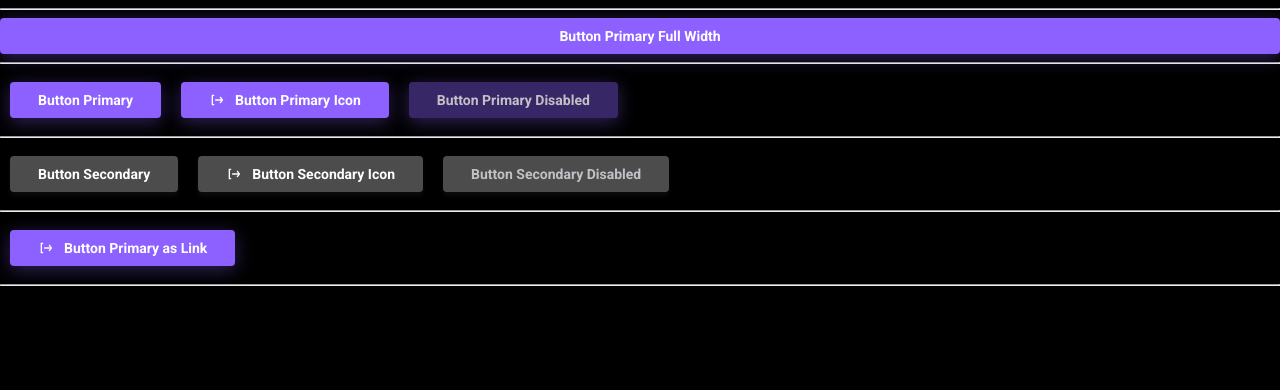
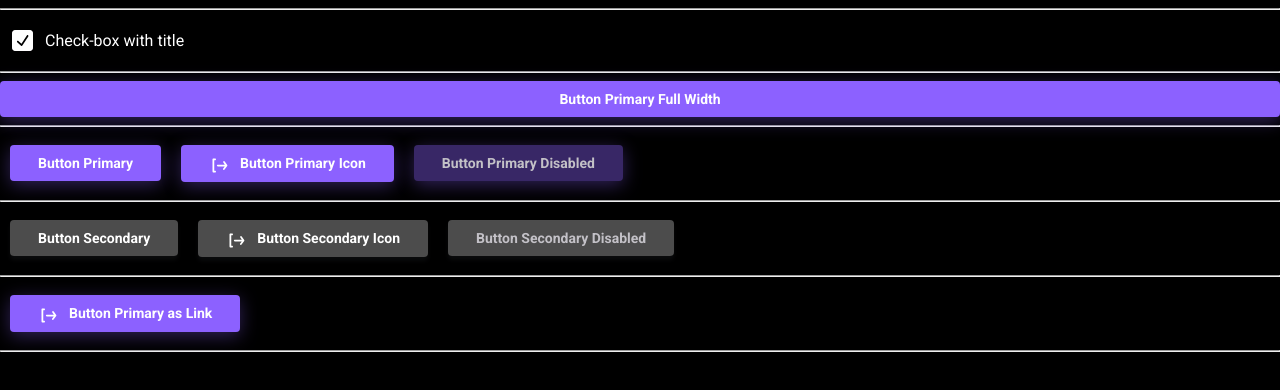
Before and after one commit to dnisaev/cards, a React (Vite) app: page / in a window 1280 px wide. Shown: the top 390 px of the page. Built offline with nearby package versions, Linux system fonts and the light colour scheme.

Commit message:
add Checkbox component

```diff
--- a/src/App.tsx
+++ b/src/App.tsx
@@ -1,9 +1,14 @@
 import { Button } from '@/components/ui/button'
+import { Checkbox } from '@/components/ui/checkbox'
 import { Icon } from '@/components/ui/icon/'
 
 export function App() {
   return (
     <div>
+      <hr />
+      <div>
+        <Checkbox checked id={'c1'} title={'Check-box with title'} />
+      </div>
       <hr />
       <div>
         <Button fullWidth variant={'primary'}>
--- /dev/null
+++ b/src/components/ui/checkbox/Checkbox.module.scss
@@ -0,0 +1,111 @@
+/* reset */
+button {
+  all: unset;
+}
+
+.checkboxRoot {
+  display: flex;
+  align-items: center;
+  justify-content: center;
+
+  width: 15px;
+  height: 15px;
+  margin: 12px;
+
+  font-family: inherit;
+
+  border: 3px solid var(--color-light-900);
+  border-radius: 4px;
+
+  &::before {
+    content: '';
+
+    position: absolute;
+    z-index: -1;
+
+    display: none;
+
+    width: 36px;
+    height: 36px;
+
+    border-radius: 50%;
+  }
+
+  &:hover {
+    cursor: pointer;
+    background-color: var(--color-dark-500);
+
+    &::before {
+      display: inline-block;
+      background-color: var(--color-dark-500);
+    }
+  }
+
+  &:active {
+    background-color: var(--color-dark-100);
+
+    &::before {
+      display: inline-block;
+      background-color: var(--color-dark-100);
+    }
+  }
+
+  &:disabled {
+    &::before {
+      display: none;
+      background-color: transparent;
+    }
+  }
+
+  &:focus-visible {
+    background-color: var(--color-dark-100);
+
+    &::before {
+      display: inline-block;
+      background-color: var(--color-dark-100);
+    }
+  }
+}
+
+.checkboxIndicator {
+  width: 21px;
+  height: 21px;
+
+  color: var(--color-dark-900);
+
+  background-color: var(--color-light-100);
+  border-radius: 4px;
+}
+
+.borderDisabled {
+  border: 3px solid var(--color-dark-100);
+
+  &:hover {
+    cursor: default;
+    background-color: transparent;
+  }
+}
+
+.indicatorDisabled {
+  color: var(--color-light-100);
+  background-color: var(--color-dark-100);
+}
+
+svg {
+  width: 21px;
+  height: 21px;
+}
+
+label {
+  &:hover {
+    cursor: pointer;
+  }
+}
+
+.labelDisabled {
+  color: var(--color-dark-100);
+
+  &:hover {
+    cursor: default;
+  }
+}
--- /dev/null
+++ b/src/components/ui/checkbox/Checkbox.tsx
@@ -0,0 +1,42 @@
+import { ComponentPropsWithoutRef } from 'react'
+
+import * as CheckboxRadix from '@radix-ui/react-checkbox'
+// @ts-ignore
+import { CheckIcon } from '@radix-ui/react-icons'
+
+import s from './Checkbox.module.scss'
+
+type CheckboxProps = {
+  checked?: boolean
+  disabled?: boolean
+  id?: string
+  title?: string
+} & ComponentPropsWithoutRef<'button'>
+
+export const Checkbox = (props: CheckboxProps) => {
+  const { checked, disabled, id, title } = props
+
+  return (
+    <form>
+      <div style={{ alignItems: 'center', display: 'flex' }}>
+        <CheckboxRadix.Root
+          className={disabled ? `${s.checkboxRoot} ${s.borderDisabled}` : s.checkboxRoot}
+          defaultChecked={checked}
+          disabled={disabled}
+          id={id}
+        >
+          <CheckboxRadix.Indicator
+            className={
+              disabled ? `${s.checkboxIndicator} ${s.indicatorDisabled}` : s.checkboxIndicator
+            }
+          >
+            <CheckIcon />
+          </CheckboxRadix.Indicator>
+        </CheckboxRadix.Root>
+        <label className={disabled ? s.labelDisabled : ''} htmlFor={id}>
+          {title}
+        </label>
+      </div>
+    </form>
+  )
+}
--- /dev/null
+++ b/src/components/ui/checkbox/index.ts
@@ -0,0 +1 @@
+export * from './Checkbox'
```
Also changed, not shown: 1 other file (tests, documents, lock files or other folders).
